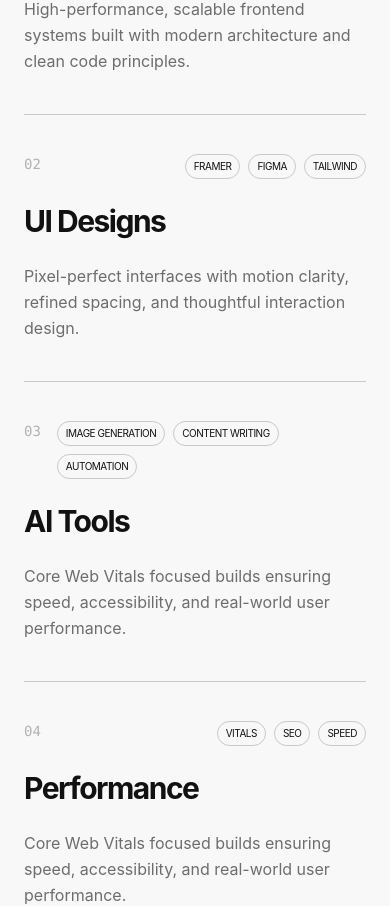
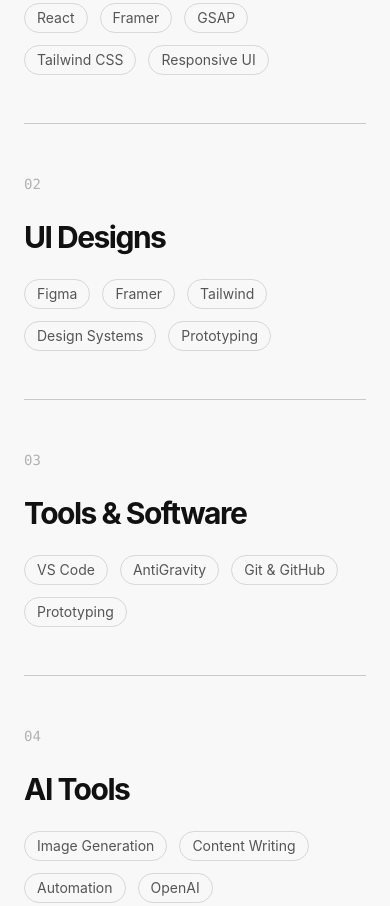
Before and after one commit to RishiBagora/rishi-portfolio, a React (Vite) app: page / in a window 390 px wide. Shown: the part 2993-3899 px from the top of the page. Built offline with nearby package versions, Linux system fonts and the light colour scheme.

Commit message:
Update portfolio

```diff
--- a/src/sections/about/AboutHero.jsx
+++ b/src/sections/about/AboutHero.jsx
@@ -48,17 +48,7 @@
   return (
     <section ref={containerRef} className="relative min-h-screen flex items-center pt-32 pb-24 bg-transparent overflow-hidden">
 
-      {/* --- BLUEPRINT GRID OVERLAY --- */}
-      <div className="absolute inset-0 pointer-events-none -z-10">
-        <div
-          className="absolute inset-0 opacity-[0.05]"
-          style={{
-            backgroundImage: `linear-gradient(to right, currentColor 1px, transparent 1px), linear-gradient(to bottom, currentColor 1px, transparent 1px)`,
-            backgroundSize: '40px 40px',
-            maskImage: 'radial-gradient(circle at center, black, transparent 80%)',
-          }}
-        />
-      </div>
+
 
       {/* Large Decorative Parallax Text */}
       <div className="bg-parallax absolute right-[-5%] top-1/4 select-none pointer-events-none hidden lg:block">
--- a/src/sections/home/CapabilitiesPreview.jsx
+++ b/src/sections/home/CapabilitiesPreview.jsx
@@ -8,41 +8,39 @@
   {
     id: "01",
     title: "Web Development",
-    tags: ["React", "Framer", "GSAP"],
-    description:
-      "High-performance, scalable frontend systems built with modern architecture and clean code principles."
+    skills: ["React", "Framer", "GSAP", "Tailwind CSS", "Responsive UI"]
   },
   {
     id: "02",
     title: "UI Designs",
-    tags: ["Framer", "Figma", "Tailwind"],
-    description:
-      "Pixel-perfect interfaces with motion clarity, refined spacing, and thoughtful interaction design."
+    skills: ["Figma", "Framer", "Tailwind", "Design Systems", "Prototyping"]
   },
-
-
-
   {
     id: "03",
-    title: "AI Tools",
-    tags: ["Image Generation", "Content Writing", "Automation"],
-    description:
-      "Core Web Vitals focused builds ensuring speed, accessibility, and real-world user performance."
+    title: "Tools & Software",
+    skills: ["VS Code", "AntiGravity", "Git & GitHub", "Prototyping"]
   },
   {
     id: "04",
-    title: "Performance",
-    tags: ["Vitals", "SEO", "Speed"],
-    description:
-      "Core Web Vitals focused builds ensuring speed, accessibility, and real-world user performance."
+    title: "AI Tools",
+    skills: ["Image Generation", "Content Writing", "Automation", "OpenAI"]
   },
   {
     id: "05",
+    title: "Performance",
+    skills: ["Core Web Vitals", "SEO", "Speed Optimization", "Accessibility"]
+  },
+  {
+    id: "06",
     title: "Graphic Design",
-    tags: ["Canva", "CorelDraw", "Adobe"],
-    description:
-      "Creative and impactful visual assets for branding, marketing, and digital presence."
-  }
+    skills: ["Canva", "CorelDraw", "Adobe Suite", "Brand Assets"]
+  },
+  {
+    id: "07",
+    title: "CS Subjects",
+    skills: ["Data Structures", "Algorithms", "Database Systems", "Operating Systems", "Computer Networks"]
+  },
+
 ];
 
 const CapabilitiesPreview = () => {
@@ -53,7 +51,6 @@
       const lines = gsap.utils.toArray(".capability-line");
       const items = gsap.utils.toArray(".capability-item");
 
-      // Line animation (GPU optimized)
       gsap.fromTo(
         lines,
         { scaleX: 0 },
@@ -71,7 +68,6 @@
         }
       );
 
-// Item animation
       gsap.fromTo(
         items,
         { y: 40, opacity: 0 },
@@ -96,10 +92,7 @@
   }, []);
 
   return (
-    <section
-      ref={containerRef}
-      className="relative py-24 md:py-40 transition-colors duration-500"
-    >
+    <section ref={containerRef} className="relative py-24 md:py-40">
       <div className="max-w-[1400px] mx-auto px-6 md:px-12 lg:px-24">
 
         {/* Header */}
@@ -123,32 +116,17 @@
           {capabilities.map((item) => (
             <div
               key={item.id}
-              className="capability-item group relative py-10 md:py-16 transition-all duration-500 hover:px-4 md:hover:px-8 overflow-hidden"
+              className="capability-item group relative py-12 md:py-16 transition-all duration-500 hover:px-4 md:hover:px-8 overflow-hidden"
             >
-              {/* Hover Background */}
-              <div className="absolute inset-0 bg-black/5 dark:bg-white/5 translate-y-full group-hover:translate-y-0 transition-transform duration-500 ease-out -z-10" />
-
-              {/* Animated Line */}
               <div className="capability-line absolute top-0 left-0 h-[1px] bg-current/20 w-full" />
 
-              <div className="grid grid-cols-1 md:grid-cols-12 gap-6 md:gap-12 items-start relative z-10">
+              <div className="grid grid-cols-1 md:grid-cols-12 gap-6 md:gap-12 items-center">
 
-                {/* ID & Tags */}
-                <div className="md:col-span-2 flex flex-row md:flex-col justify-between md:justify-start gap-4">
+                {/* ID */}
+                <div className="md:col-span-2">
                   <span className="text-sm font-mono opacity-30 group-hover:opacity-100 group-hover:text-blue-600 dark:group-hover:text-blue-400 transition-all duration-300">
                     {item.id}
                   </span>
-
-                  <div className="flex flex-wrap gap-2">
-                    {item.tags.map((tag) => (
-                      <span
-                        key={tag}
-                        className="text-[10px] uppercase tracking-tighter px-2 py-1 border border-current/20 rounded-full opacity-100 md:opacity-0 md:group-hover:opacity-100 transition-opacity duration-400"
-                      >
-                        {tag}
-                      </span>
-                    ))}
-                  </div>
                 </div>
 
                 {/* Title */}
@@ -158,11 +136,18 @@
                   </h3>
                 </div>
 
-                {/* Description */}
+                {/* Skills instead of description */}
                 <div className="md:col-span-5">
-                  <p className="text-base md:text-lg leading-relaxed opacity-60 group-hover:opacity-90 transition-opacity duration-500 max-w-[480px]">
-                    {item.description}
-                  </p>
+                  <div className="flex flex-wrap gap-3">
+                    {item.skills.map((skill) => (
+                      <span
+                        key={skill}
+                        className="text-sm md:text-base px-3 py-1 border border-current/20 rounded-full opacity-70 hover:opacity-100 transition-opacity"
+                      >
+                        {skill}
+                      </span>
+                    ))}
+                  </div>
                 </div>
 
               </div>
```
Lines whose indentation alone changed are shown as unchanged.
